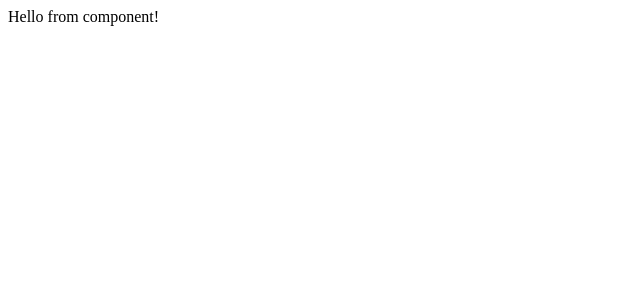
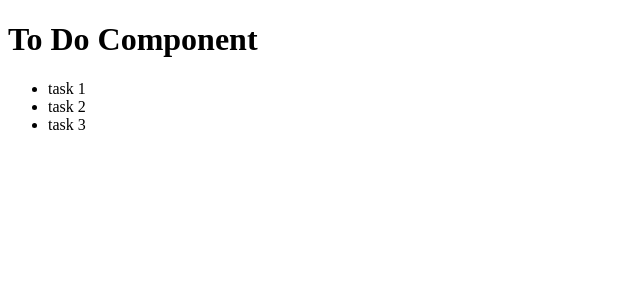
Before and after one commit to WebHeroSchool/React_todo_Shepelev, a React (Create React App) app: page / in a window 1280 px wide. Shown: the top 300 px of the page, without its empty margins (0-640 px from the left). Built offline with nearby package versions, Linux system fonts and the light colour scheme.

Commit message:
добавил компонеты ItemList и App

```diff
--- a/src/App.js
+++ b/src/App.js
@@ -1,5 +1,13 @@
 import React from 'react';
 
-const element = (<div>Hello from component!</div>);
+const ItemList = () => (<ul>
+  <li>task 1</li>
+  <li>task 2</li>
+  <li>task 3</li>
+</ul>)
+const App = () => (<div>
+  <h1>To Do Component</h1>
+  <ItemList/>
+  </div>);
 
-export {element}
+export default App
--- a/src/index.js
+++ b/src/index.js
@@ -1,11 +1,11 @@
 import React from 'react';
 import ReactDOM from 'react-dom';
-import { element } from './App';
+import App from './App';
 
 
 ReactDOM.render(
   <React.StrictMode>
-    { element }
+    <App/>
   </React.StrictMode>,
   document.getElementById('root')
 );
```
